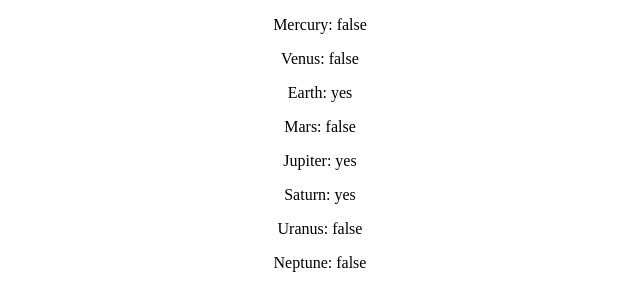
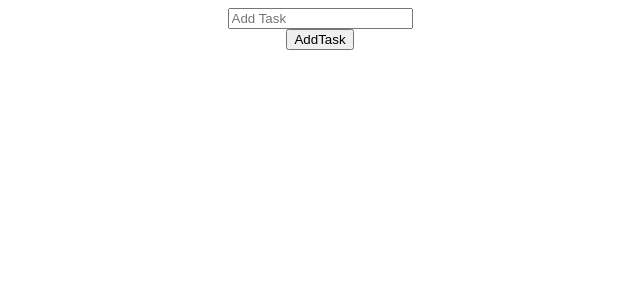
Before and after one commit to haithemmihoubi/learning-react-js, a React (Create React App) app: page / in a window 1280 px wide. Shown: the top 306 px of the page, without its empty margins (320-960 px from the left). Built offline with nearby package versions, Linux system fonts and the light colour scheme.

Commit message:
todolist add an remove task

```diff
--- a/src/App.css
+++ b/src/App.css
@@ -1,9 +1,5 @@
 .App {
   text-align: center;
-}
-.name{
-
-color: red;
 }
 .App-logo {
   height: 40vmin;
--- a/src/App.js
+++ b/src/App.js
@@ -1,37 +1,49 @@
 import './App.css';
-import UserComponent from "./User";
-import {PlanetComponent} from "./PanetComponent";
+import {useState} from "react";
+import {TaskComponent} from "./TaskConponent";
 
 function App() {
-    let isGreen = true;
-    let users = [
-        {name: 'John', age: 30},
-        {name: 'Pete', age: 45},
-        {name: 'Mary', age: 28}
-    ];
+    const [todoList, setTodoList] = useState([]);
+    const [newTask, setNewTask] = useState('');
 
-    let planets= [
-        {name: 'Mercury', isGasPlanet: false},
-        {name: 'Venus', isGasPlanet: false},
-        {name: 'Earth', isGasPlanet: true},
-        {name: 'Mars', isGasPlanet: false},
-        {name: 'Jupiter', isGasPlanet: true},
-        {name: 'Saturn', isGasPlanet: true},
-        {name: 'Uranus', isGasPlanet: false},
-        {name: 'Neptune', isGasPlanet: false}
-    ];
+    const handleChange = (event) => {
+        setNewTask(event.target.value);
+    }
+
+    const addTodo = () => {
+        setTodoList([...todoList, newTask]);
+    }
+
+    const deleteTodo = (index) => {
+        const newTodoList = [...todoList];
+        newTodoList.splice(index, 1);
+        setTodoList(newTodoList);
+    }
+
+    const deleteTask = (TaskName) => {
+        const newTodoList = [...todoList];
+        newTodoList.splice(newTodoList.indexOf(TaskName), 1);
+        setTodoList(newTodoList);
+    }
+
     return (
         <div className="App">
+            <div className={"addTask"}>
+                <input type="text" placeholder="Add Task" onChange={handleChange}/>
+                <br/>
+                <button onClick={addTodo}>AddTask</button>
+            </div>
+            <br/>
+            <div className="list" >
+                {todoList.map((todo, index) => {
+                        return <TaskComponent todo={todo} index={index} deleteTodo={deleteTodo} deleteTask={deleteTask}/>
+                    }
+                )}
 
-            {
-                planets.map(planet => <PlanetComponent name={planet.name} isGasPlanet={planet.isGasPlanet}/>)
-
-            }
-
+            </div>
         </div>
     );
 }
 
 
-
 export default App;
--- /dev/null
+++ b/src/TaskConponent.js
@@ -0,0 +1,12 @@
+export const TaskComponent = (props) => {
+  return (
+      <div key={props.index}>
+          <p>{props.todo}</p>
+
+          <button onClick={()=>props.deleteTodo(props.index)} >delete</button>
+
+          <button onClick={()=>props.deleteTask(props.todo)} >delete ByName</button>
+      </div>
+
+  ) ;
+}
```
